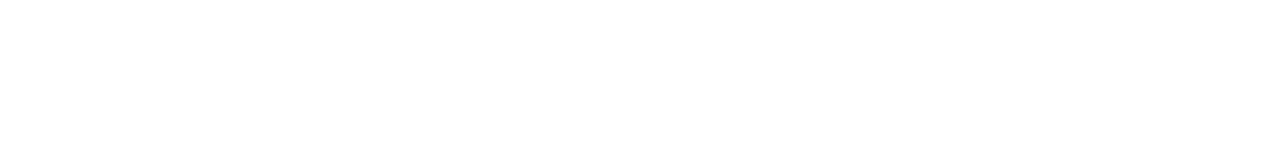
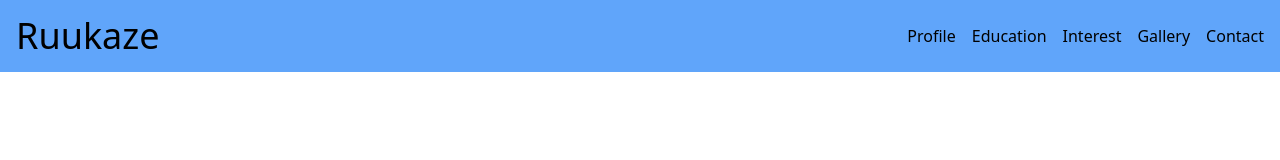
Before and after one commit to JoyAbrian/JoyIntroWeb, a website: page src/index.html in a window 1280 px wide. Drawn offline with Linux system fonts and the light colour scheme.

Commit message:
tambah navbar (msih jelek sih)

```diff
--- a/src/index.html
+++ b/src/index.html
@@ -8,6 +8,16 @@
     <link rel="icon" type="image/x-icon" href="assets/images/icon.jpg">
 </head>
 <body>
-
-</body>
+    <!-- NAVIGATION BAR -->
+    <nav class="bg-blue-400 flex justify-between items-center p-4">
+        <h1 class="text-4xl">Ruukaze</h1>
+        <div class="flex">
+            <a href="#about" class="ml-4">Profile</a>
+            <a href="#education" class="ml-4">Education</a>
+            <a href="#interest" class="ml-4">Interest</a>
+            <a href="#gallery" class="ml-4">Gallery</a>
+            <a href="#contact" class="ml-4">Contact</a>
+        </div>
+    </nav>
+    </body>
 </html>
--- a/tailwind.config.js
+++ b/tailwind.config.js
@@ -1,6 +1,6 @@
 /** @type {import('tailwindcss').Config} */
 module.exports = {
-  content: [],
+  content: ["./src/**/*.{html,js}"],
   theme: {
     extend: {},
   },
```
Also changed, not shown: src/assets/css/style.css.
